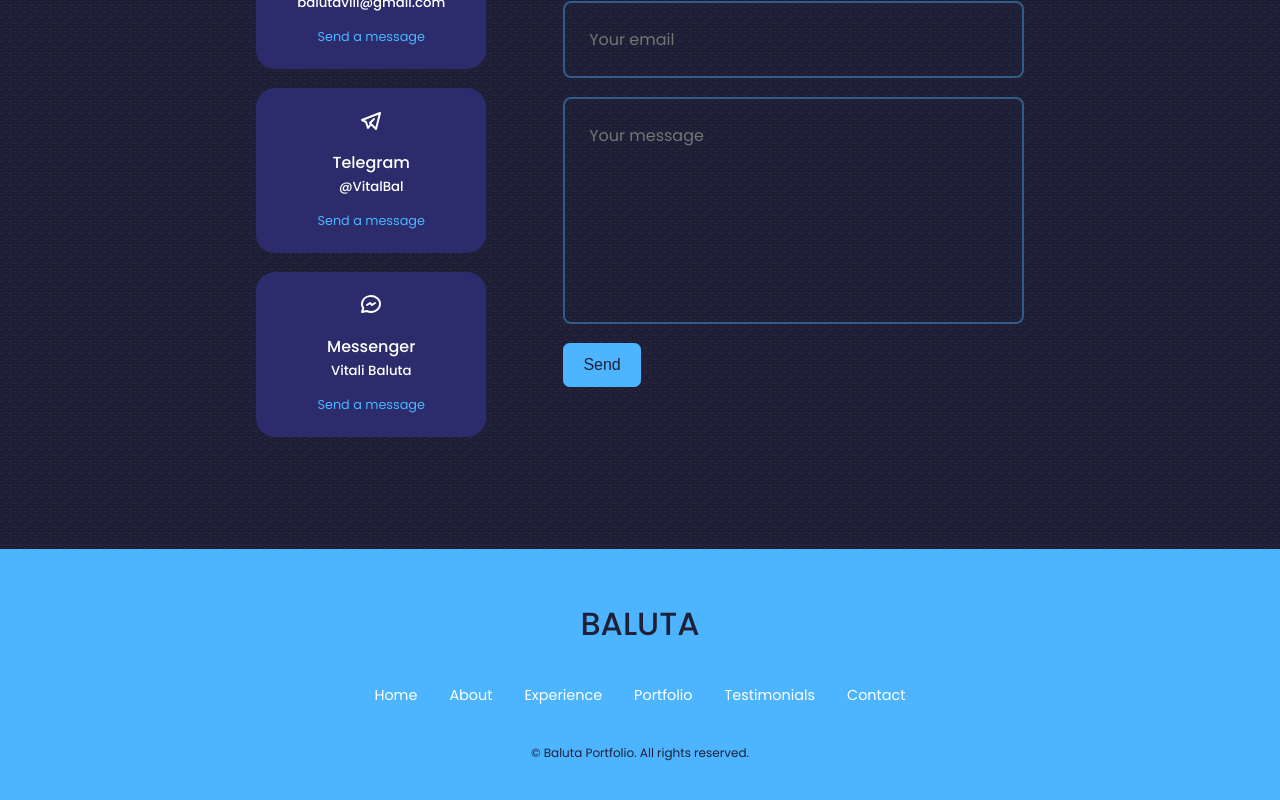
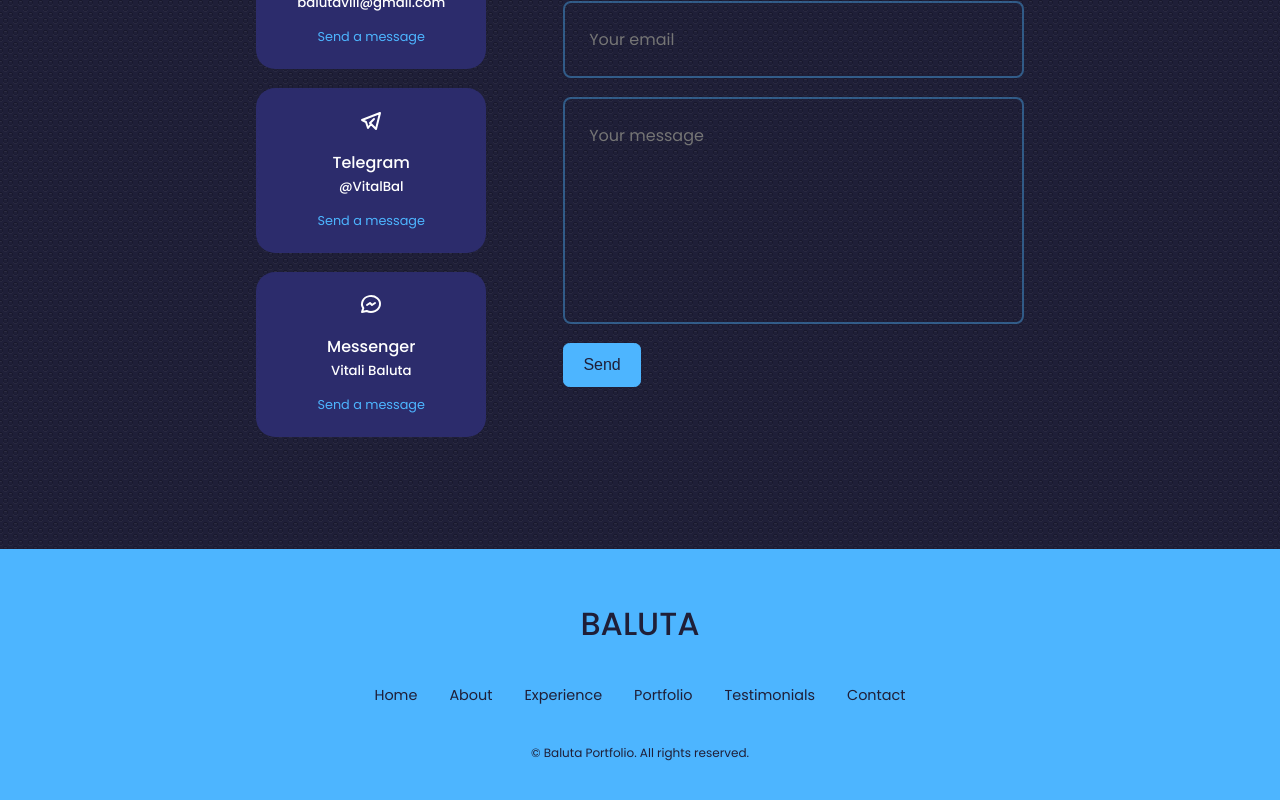
Before and after one commit to BalVil/portfolio, a React (Create React App) app: page / in a window 1280 px wide. Shown: the part 4293-5093 px from the top of the page. Built offline with nearby package versions, Linux system fonts and the light colour scheme.

Commit message:
fix links in footer

```diff
--- a/src/components/footer/Footer.jsx
+++ b/src/components/footer/Footer.jsx
@@ -4,18 +4,30 @@
   return (
     <footer>
       <div>
-        <a href="#" className="footer__logo">
+        <a href="#top" className="footer__logo">
           BALUTA
         </a>
       </div>
 
       <ul className="permalinks">
-        <li href="#top">Home</li>
-        <li href="#about">About</li>
-        <li href="#experience">Experience</li>
-        <li href="#portfolio">Portfolio</li>
-        <li href="#testimonials">Testimonials</li>
-        <li href="#contact">Contact</li>
+        <li>
+          <a href="#top">Home</a>
+        </li>
+        <li>
+          <a href="#about">About</a>
+        </li>
+        <li>
+          <a href="#experience">Experience</a>
+        </li>
+        <li>
+          <a href="#portfolio">Portfolio</a>
+        </li>
+        <li>
+          <a href="#testimonials">Testimonials</a>
+        </li>
+        <li>
+          <a href="#contact">Contact</a>
+        </li>
       </ul>
       <div className="footer__copyright">
         <small>&copy; Baluta Portfolio. All rights reserved.</small>
```
Also changed, not shown: 1 other file (tests, documents, lock files or other folders).
